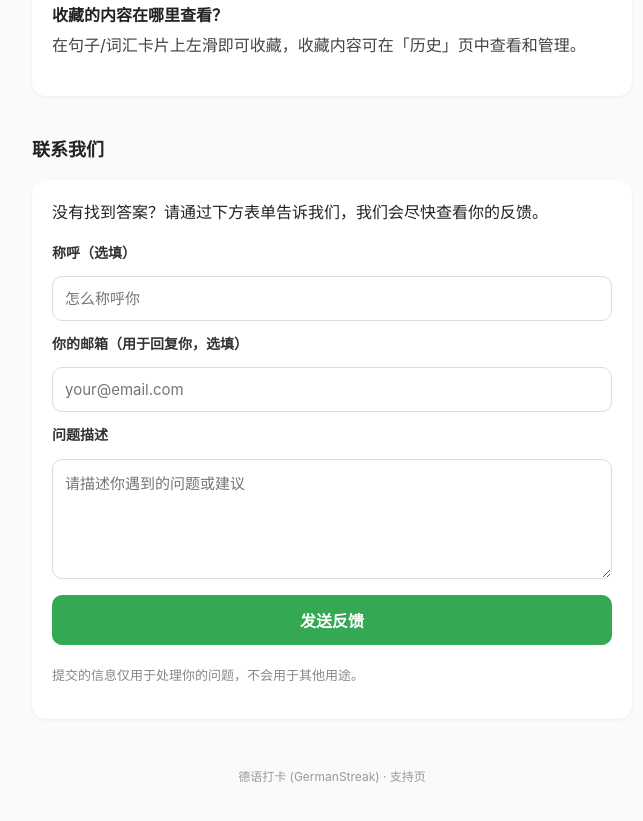
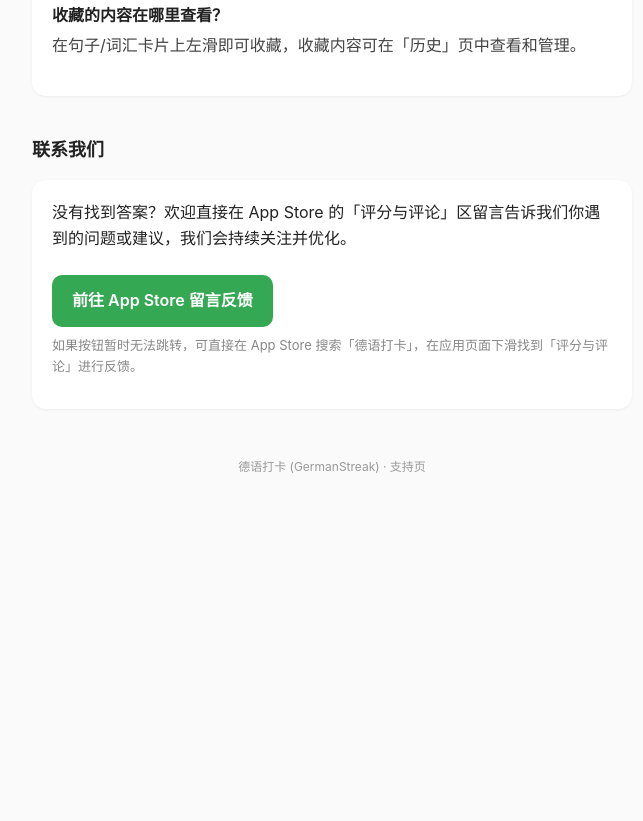
Before and after one commit to ginaguo/deutschdaka-support, a plain HTML site: page index.html in a window 1280 px wide. Shown: the part 627-1448 px from the top of the page, without its empty margins (308-951 px from the left). After the commit the page ends 1168 px from the top, so only its background shows below. Drawn offline with Linux system fonts and the light colour scheme.

Commit message:
Replace contact form with App Store review link

```diff
--- a/index.html
+++ b/index.html
@@ -28,31 +28,7 @@
   .faq-item { margin-bottom: 18px; }
   .faq-item .q { font-weight: 600; margin-bottom: 4px; }
   .faq-item .a { color: #444; }
-  form { display: flex; flex-direction: column; gap: 12px; }
-  label { font-size: 14px; font-weight: 600; color: #333; }
-  input, textarea {
-    font-size: 15px;
-    padding: 12px;
-    border-radius: 10px;
-    border: 1px solid #ddd;
-    font-family: inherit;
-    width: 100%;
-  }
-  textarea { min-height: 120px; resize: vertical; }
-  button {
-    margin-top: 4px;
-    padding: 13px;
-    border: none;
-    border-radius: 10px;
-    background: #34A853;
-    color: #fff;
-    font-size: 16px;
-    font-weight: 600;
-    cursor: pointer;
-  }
-  button:hover { opacity: 0.92; }
   .note { font-size: 13px; color: #888; margin-top: 8px; }
-  .success { display: none; background: #E9F9EE; border: 1px solid #34A853; color: #1E7A38; padding: 14px; border-radius: 10px; margin-top: 12px; }
   footer { margin-top: 48px; font-size: 12px; color: #999; text-align: center; }
 </style>
 </head>
@@ -87,49 +63,16 @@
 
   <h2>联系我们</h2>
   <div class="card">
-    <p style="margin-top:0;">没有找到答案？请通过下方表单告诉我们，我们会尽快查看你的反馈。</p>
-    <form id="support-form" action="https://formspree.io/f/FORMSPREE_ID" method="POST">
-      <label for="name">称呼（选填）</label>
-      <input type="text" id="name" name="name" placeholder="怎么称呼你" />
-
-      <label for="email">你的邮箱（用于回复你，选填）</label>
-      <input type="email" id="email" name="email" placeholder="your@email.com" />
-
-      <label for="message">问题描述</label>
-      <textarea id="message" name="message" placeholder="请描述你遇到的问题或建议" required></textarea>
-
-      <button type="submit">发送反馈</button>
-      <p class="note">提交的信息仅用于处理你的问题，不会用于其他用途。</p>
-    </form>
-    <div class="success" id="success-msg">感谢反馈，我们已收到你的消息！</div>
+    <p style="margin-top:0;">没有找到答案？欢迎直接在 App Store 的「评分与评论」区留言告诉我们你遇到的问题或建议，我们会持续关注并优化。</p>
+    <a href="https://apps.apple.com/app/id0000000000?action=write-review" id="review-link"
+       style="display:inline-block; margin-top:8px; padding:13px 20px; border-radius:10px; background:#34A853; color:#fff; font-weight:600; text-decoration:none;">
+      前往 App Store 留言反馈
+    </a>
+    <p class="note">如果按钮暂时无法跳转，可直接在 App Store 搜索「德语打卡」，在应用页面下滑找到「评分与评论」进行反馈。</p>
   </div>
 
   <footer>德语打卡 (GermanStreak) · 支持页</footer>
 </div>
 
-<script>
-  const form = document.getElementById('support-form');
-  const successMsg = document.getElementById('success-msg');
-  form.addEventListener('submit', async (e) => {
-    e.preventDefault();
-    const data = new FormData(form);
-    try {
-      const res = await fetch(form.action, {
-        method: 'POST',
-        body: data,
-        headers: { 'Accept': 'application/json' }
-      });
-      if (res.ok) {
-        form.reset();
-        form.style.display = 'none';
-        successMsg.style.display = 'block';
-      } else {
-        alert('发送失败，请稍后重试，或直接重新提交一次。');
-      }
-    } catch (err) {
-      alert('网络错误，请检查网络后重试。');
-    }
-  });
-</script>
 </body>
 </html>
```
